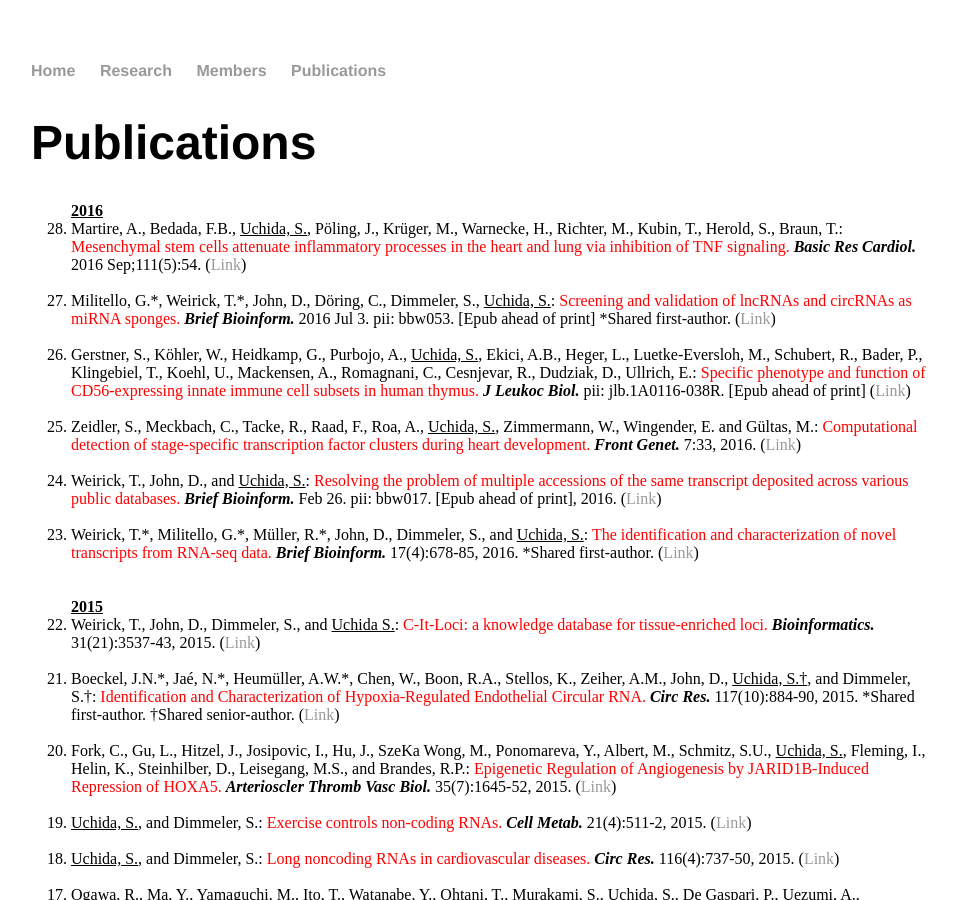
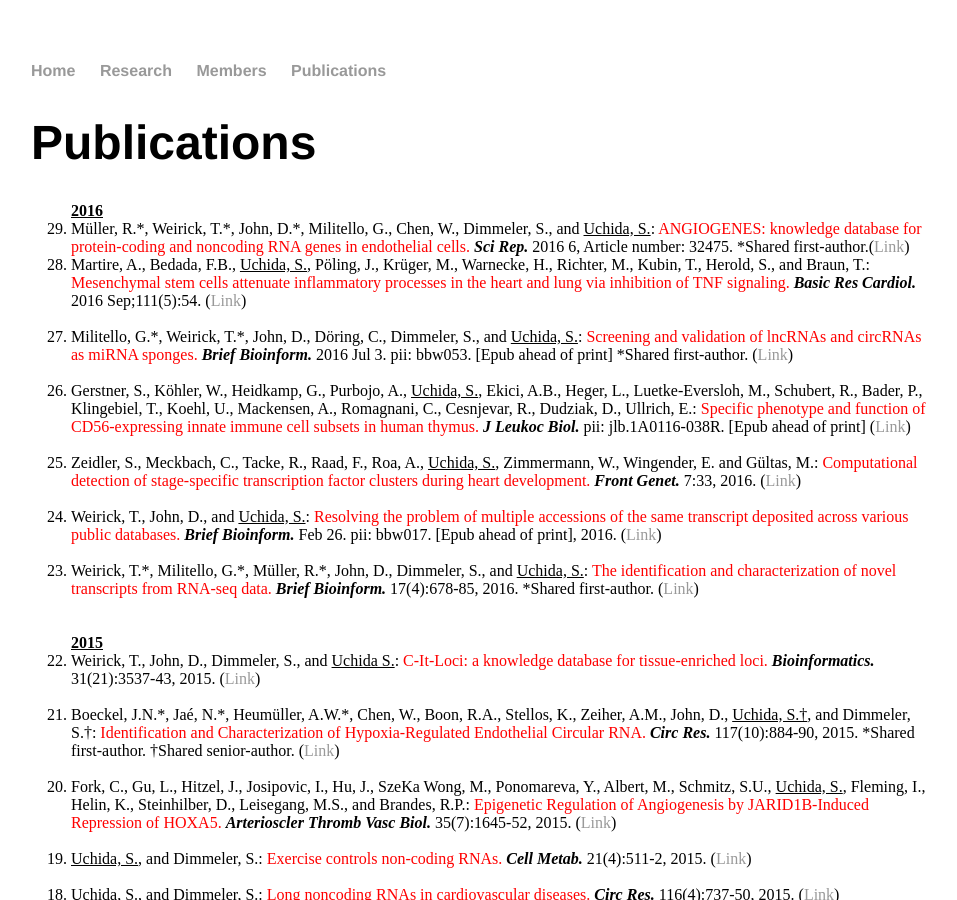
Before and after one commit to heartlncrna/heartlncrna.github.io, a Jekyll site: the page publications/pub_list.html, which Jekyll copies as it is, in a window 1280 px wide and 900 px high. Shown: the whole window, without its empty margins (161-1118 px from the left). Built offline with Jekyll 4.4.1, drawn with Linux system fonts in a browser that asks for light colours.

Commit message:
Update pub_list.html

```diff
--- a/publications/pub_list.html
+++ b/publications/pub_list.html
@@ -28,9 +28,10 @@
 			<ol reversed="reversed">
 
 			<strong><u> 2016 </u></strong>
-				<li>Martire, A., Bedada, F.B., <u>Uchida, S.</u>, Pöling, J., Krüger, M., Warnecke, H., Richter, M., Kubin, T., Herold, S., Braun, T.: <font color="red">Mesenchymal stem cells attenuate inflammatory processes in the heart and lung via inhibition of TNF signaling.</font> <b><i>Basic Res Cardiol.</i></b> 2016 Sep;111(5):54. (<a href="http://link.springer.com/article/10.1007%2Fs00395-016-0573-2"><span class="ptHyperlink">Link</span></a>)</li>
+				<li>Müller, R.*, Weirick, T.*, John, D.*, Militello, G., Chen, W., Dimmeler, S., and <u>Uchida, S.</u>: <font color="red">ANGIOGENES: knowledge database for protein-coding and noncoding RNA genes in endothelial cells.</font> <b><i>Sci Rep.</i></b> 2016 6, Article number: 32475. *Shared first-author.(<a href="http://www.nature.com/articles/srep32475"><span class="ptHyperlink">Link</span></a>)</li>
+				<li>Martire, A., Bedada, F.B., <u>Uchida, S.</u>, Pöling, J., Krüger, M., Warnecke, H., Richter, M., Kubin, T., Herold, S., and Braun, T.: <font color="red">Mesenchymal stem cells attenuate inflammatory processes in the heart and lung via inhibition of TNF signaling.</font> <b><i>Basic Res Cardiol.</i></b> 2016 Sep;111(5):54. (<a href="http://link.springer.com/article/10.1007%2Fs00395-016-0573-2"><span class="ptHyperlink">Link</span></a>)</li>
 			<br>
-				<li>Militello, G.*, Weirick, T.*, John, D., Döring, C., Dimmeler, S., <u>Uchida, S.</u>: <font color="red">Screening and validation of lncRNAs and circRNAs as miRNA sponges.</font> <b><i>Brief Bioinform.</i></b> 2016 Jul 3. pii: bbw053. [Epub ahead of print] *Shared first-author. (<a href="http://bib.oxfordjournals.org/content/early/2016/07/02/bib.bbw053.abstract"><span class="ptHyperlink">Link</span></a>)</li>
+				<li>Militello, G.*, Weirick, T.*, John, D., Döring, C., Dimmeler, S., and <u>Uchida, S.</u>: <font color="red">Screening and validation of lncRNAs and circRNAs as miRNA sponges.</font> <b><i>Brief Bioinform.</i></b> 2016 Jul 3. pii: bbw053. [Epub ahead of print] *Shared first-author. (<a href="http://bib.oxfordjournals.org/content/early/2016/07/02/bib.bbw053.abstract"><span class="ptHyperlink">Link</span></a>)</li>
 			<br>
 				<li>Gerstner, S., Köhler, W., Heidkamp, G., Purbojo, A., <u>Uchida, S.</u>, Ekici, A.B., Heger, L., Luetke-Eversloh, M., Schubert, R., Bader, P., Klingebiel, T., Koehl, U., Mackensen, A., Romagnani, C., Cesnjevar, R., Dudziak, D., Ullrich, E.: <font color="red">Specific phenotype and function of CD56-expressing innate immune cell subsets in human thymus.</font> <b><i>J Leukoc Biol.</i></b> pii: jlb.1A0116-038R. [Epub ahead of print] (<a href="http://www.jleukbio.org/content/early/2016/06/28/jlb.1A0116-038R.abstract"><span class="ptHyperlink">Link</span></a>)</li>
 			<br>
```
